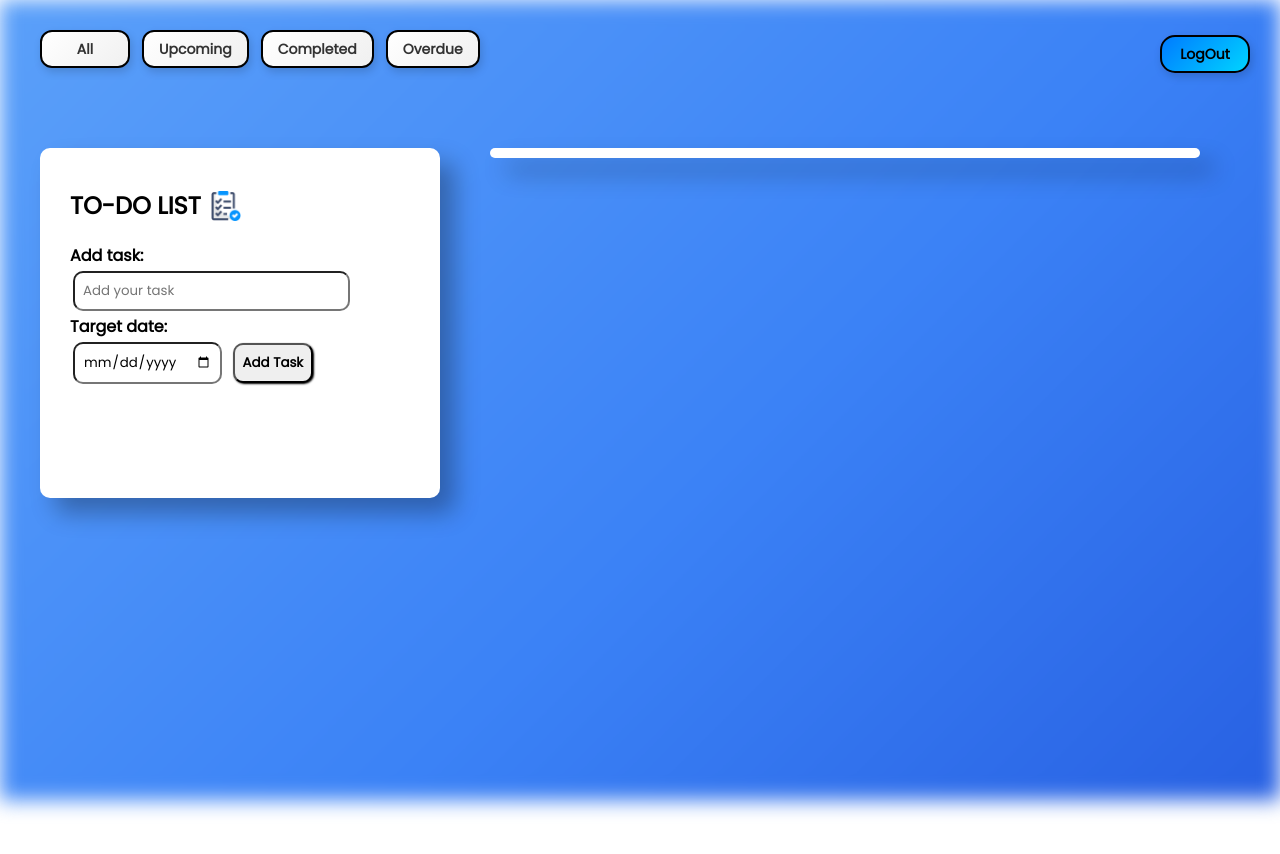
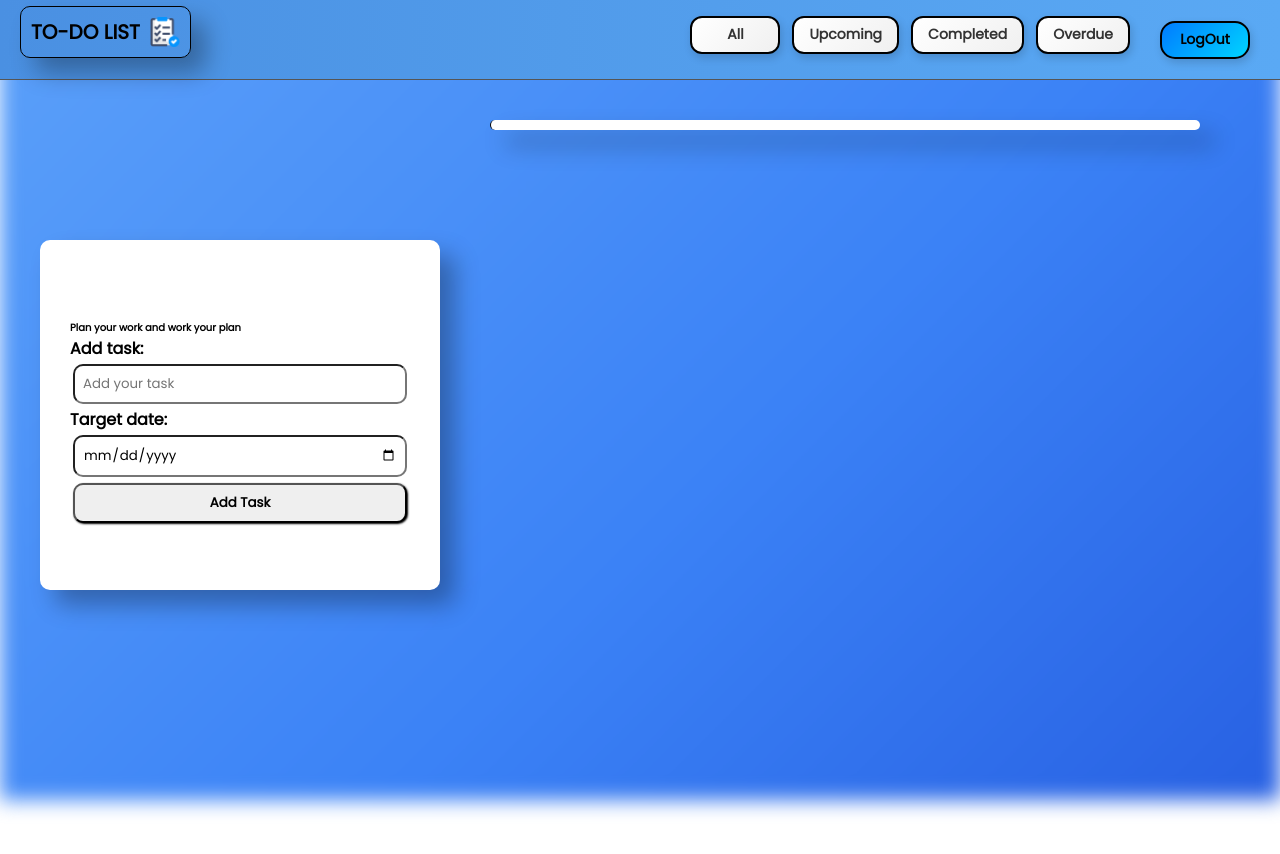
Before and after one commit to Akashdevireddy09/TO-DO_list_project, a website with bundled scripts: page index.html in a window 1280 px wide. Before the commit the page ends 800 px from the top, so only its background shows below. Built offline with nearby package versions, Linux system fonts and the light colour scheme; no server answers; files whose address does not match are found by name.

Commit message:
Modified the design means structure of the main page to look cool,added css to it,changed the position of the logo into the navbar and fixed the position of the input field

```diff
--- a/assets/style.css
+++ b/assets/style.css
@@ -71,30 +71,47 @@
   max-width: 1200px;
   margin: 0 auto;
   position: relative;
+  margin-top:80px;
+
 }
 .todo_app{
+  display:flex;
+  flex-direction: column;
   background-color: #ffffff;
   width: 250%;
   max-width:400px;
   height: 350px;
-  /* margin:10px auto auto; */
-  margin-right: 30px;
-  padding: 40px 30px 70px;
+  margin-right: 50px;
+  padding: 20px 30px 70px;
   border-radius: 10px;
   box-shadow: 15px 15px 25px rgba(0, 0, 0, 0.3);
-  position: relative;
+  position: fixed;
+  top: 30%;
+  left: 40px;
+  padding-top: 80px;
 
+}
+h5{
+  font-size: 10px;
+  color: #000;
+  margin-top: 0;
+  display: flex;
+  align-items: center;
+  gap: 8px; /* Adds nice spacing between text and icon */
 }
 
 /* Left input section */
 .left-pane {
   flex: 1;
   max-width: 350px;
+  height:300px;
   display: flex;
   flex-direction: column;
-  position: sticky;
   align-items: center;
   justify-content: center;
+  padding: 20px;
+  /* border-right: 1px solid black; */
+
 }
 /* Right task display section */
 .right-pane {
@@ -104,35 +121,56 @@
   border-radius: 10px;
   box-shadow: 15px 15px 25px rgba(0, 0, 0, 0.3);
   position: relative;
+  border-left: 0.2px solid #555;
+  padding-left:20px;
+  border-left: 1px solid black;
+
 }
 .todo_app h2{
   display:flex;
-  align-items:center;
+  align-items:top;
   margin-bottom: 20px;
 }
-.logo{
-  display:flex;
-  align-items:center;
-  margin-bottom: 30px;
-  gap:10%;
-  font-size:20px;
+.logo {
+  display: flex;
+  align-items: center;
+  gap: 10px; /* Better spacing than percentage */
+  margin-bottom: 15px;
+  font-size: 10px;
+  border: 1px solid black;
+  border-radius: 10px;
+  padding: 10px;
+  box-shadow: 15px 15px 25px rgba(0, 0, 0, 0.3);
 }
-.logo img{
-  width: 40px;
-  height: 40px;
+
+.logo img {
+  width: 30px;
+  height: 30px;
 }
-.logo h2{
-  font-size: 30px;
+
+.logo h2 {
+  font-size: 20px;
   color: #000;
-  margin-left: 10px;
-  width:30px;
+  margin: 0;
+  display: flex;
+  align-items: center;
+  gap: 8px; /* Adds nice spacing between text and icon */
 }
+
 nav{
   display:flex;
   flex-direction: row;
   justify-content:space-between;
   align-items:center;
   padding: 10px 20px;
+  border-bottom: 0.5px solid #555;
+  background: linear-gradient(to right, #4a90e2, #5aa9f4);
+
+  width: 100%;
+  height:80px;
+  position: fixed;
+  top: 0;
+  z-index: 10;
   /* background: linear-gradient(to right, #6a11cb, #2575fc); */
 
 }
@@ -143,8 +181,8 @@ nav{
   justify-content: center;
   padding: 10px 0;
   /* push the tabs to end; */
-  margin-right: auto; /* Pushes the tabs to the right */
-  margin-left:20px;
+  margin-left: auto; /* Pushes the tabs to the right */
+  margin-right:20px;
   margin-bottom: 20px;
 }
 /*
@@ -193,7 +231,7 @@ nav{
 .nav-tabs button.active {
   background: #4a90e2;
   color: white;
-  border-color: #4a90e2;
+  border:0.2px solid #000;
   box-shadow: 2px 4px 10px rgba(74, 144, 226, 0.4);
 }
 
--- a/index.html
+++ b/index.html
@@ -25,6 +25,11 @@
      <div class="container">
 
       <nav>
+        <div class="logo">
+          <h2>TO-DO LIST</h2>
+          <img src="assets/images/logo.png" alt="todo_list_logo" />
+        </div>
+
         <div class="nav-tabs">
             <button class="tab-btn" data-filter="all" >All</button>
             <button class="tab-btn" data-filter="upcoming">Upcoming</button>
@@ -45,8 +50,8 @@
       <!-- LEFT: Input Section -->
       <div class="left-pane">
         <div class="todo_app">
-          <h2>TO-DO LIST <img src="assets/images/logo.png" alt="todo_list_logo" /></h2>
-
+          <!-- <h2>TO-DO LIST <img src="assets/images/logo.png" alt="todo_list_logo" /></h2> -->
+          <h5>Plan your work and work your plan</h5>
           <h4>Add task:</h4>
           <input type="text" id="input_task" placeholder="Add your task" />
 
```
